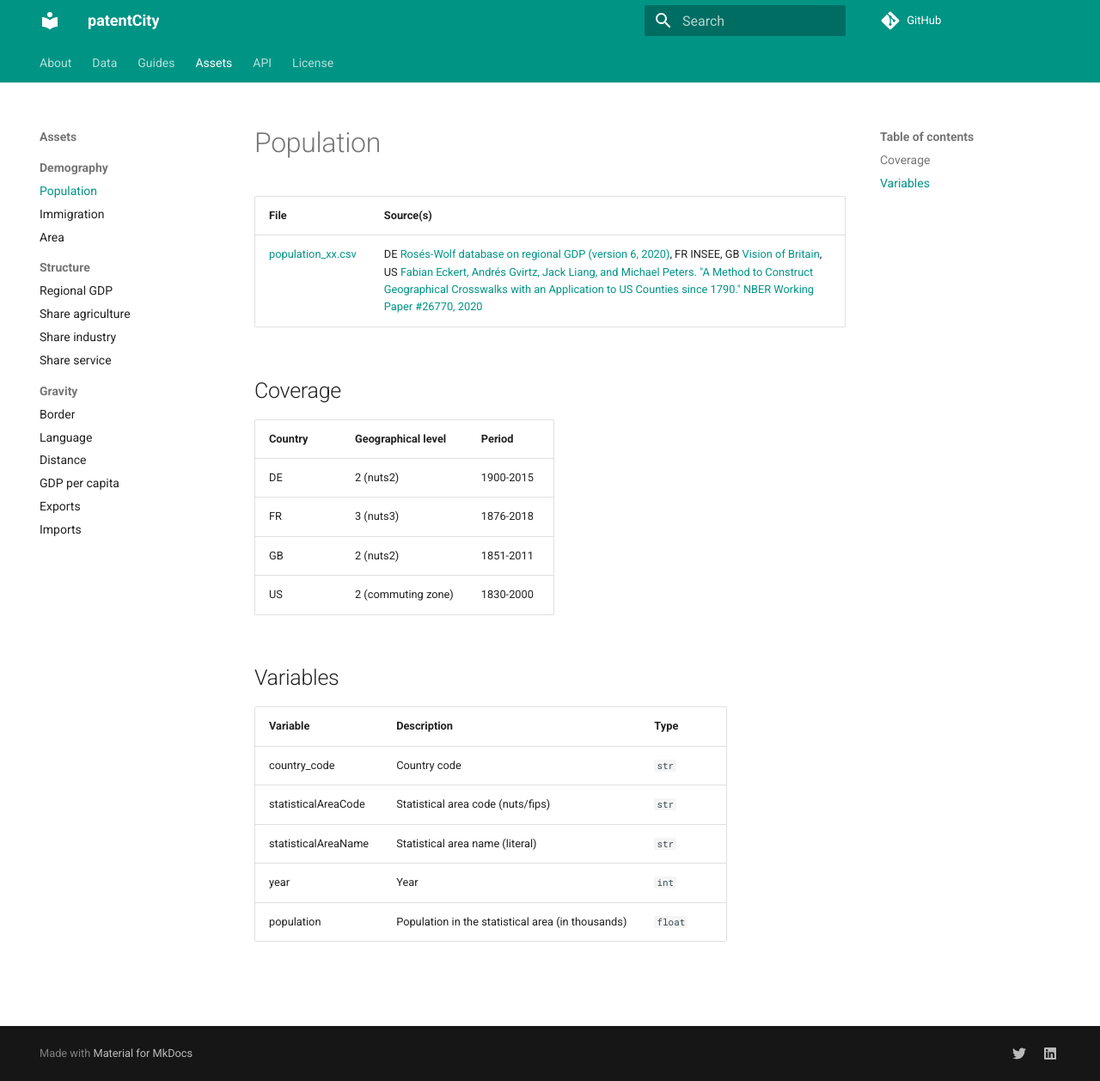
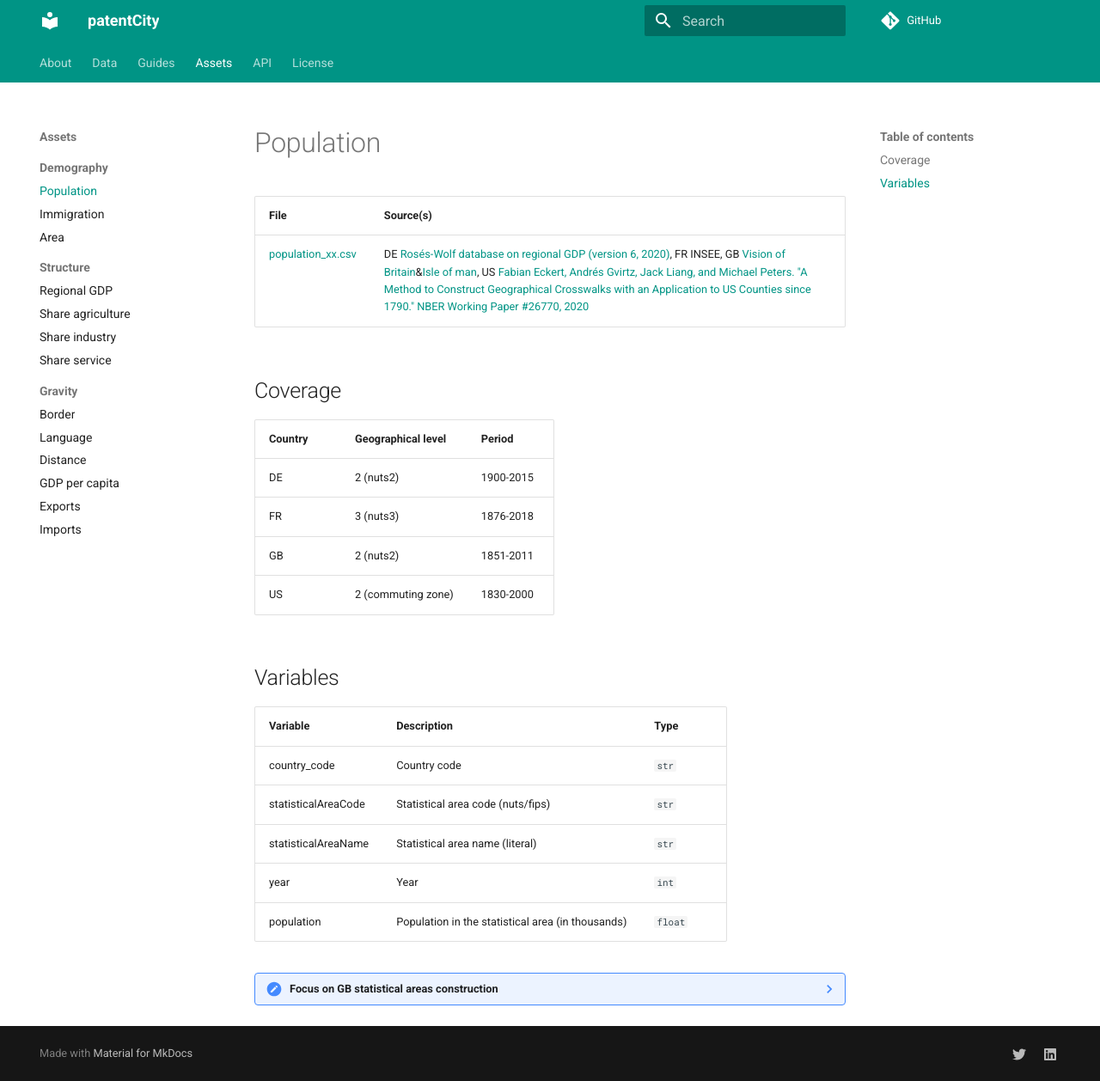
Before and after one commit to cverluise/patentcity, an MkDocs documentation site: the page built from docs/ASSETS_POPULATION.md, in a window 1280 px wide and 1258 px high. Shown: the whole window at 86% size. Built offline with MkDocs 1.6.1 and Material for MkDocs 9.7.7, drawn with Linux system fonts in a browser that asks for light colours; comment, search, counter and statistics services are not loaded; part of the change alters nothing that is shown.

Commit message:
:art: :memo: add focus section and source

```diff
--- a/docs/ASSETS_POPULATION.md
+++ b/docs/ASSETS_POPULATION.md
@@ -2,7 +2,7 @@
 
 File | Source(s)
 ---|---
-[population_xx.csv](https://github.com/cverluise/patentcity/tree/master/assets)  |DE [Rosés-Wolf database on regional GDP (version 6, 2020)](https://www.wiwi.hu-berlin.de/de/professuren/vwl/wg/roses-wolf-database-on-regional-gdp), FR INSEE, GB [Vision of Britain](https://www.visionofbritain.org.uk/), US [Fabian Eckert, Andrés Gvirtz, Jack Liang, and Michael Peters. "A Method to Construct Geographical Crosswalks with an Application to US Counties since 1790." NBER Working Paper #26770, 2020](http://fpeckert.me/eglp/)
+[population_xx.csv](https://github.com/cverluise/patentcity/tree/master/assets)  |DE [Rosés-Wolf database on regional GDP (version 6, 2020)](https://www.wiwi.hu-berlin.de/de/professuren/vwl/wg/roses-wolf-database-on-regional-gdp), FR INSEE, GB [Vision of Britain](https://www.visionofbritain.org.uk/)&[Isle of man](http://www.isle-of-man.com/manxnotebook/history/pop.htm), US [Fabian Eckert, Andrés Gvirtz, Jack Liang, and Michael Peters. "A Method to Construct Geographical Crosswalks with an Application to US Counties since 1790." NBER Working Paper #26770, 2020](http://fpeckert.me/eglp/)
 
 ## Coverage
 
@@ -22,3 +22,25 @@ statisticalAreaCode     | Statistical area code (nuts/fips) | `str`
 statisticalAreaName     | Statistical area name (literal)| `str`
 year                    | Year | `int`
 population              | Population in the statistical area (in thousands)| `float`
+
+
+??? note  "Focus on GB statistical areas construction"
+
+    Some modern counties are made of a couple of older ones. In this case, we recompose modern counties or use the old name.
+
+    statisticalAreaName | Construction
+    ---|---
+    Outer London — West and North West | Barnet + Brent + Ealing + Harrow + Hillingdon + Hounslow + Richmond upon Thames
+    Outer London — South       | Bromley + Croydon + Merton + Kingston upon Thames + Sutton
+    Outer London — East and North East | Bexley + Greenwich + Barking and Dagenham + Havering + Redbridge + Waltham Forest + Enfield
+    Inner London — East      | Hackney + Newham + Tower Hamlets + Haringey + Islington + Lewisham + Southwark + Lambeth
+    Inner London — West               | Camden + City of London + Westminster +Kensington & Chelsea + Hammersmith & Fulham + Wandsworth
+    Tweeddale    | Peebles+Selkirkshire
+    Roxburgh Ettrick and Lauderdale    | Roxburghshire + Selkirkshire + Berwickshire/4 + Midlothian/4
+    Cheshire    | Halton + Warrington + Cheshire east + Cheshire West and Chester
+    Mid Glamorgan    | Caerphilly/2 + Bridgend + Merthyr Tydfil + Rhondda; Cynon; Taff
+    South Glamorgan    | Vale of Glamorgan + Cardiff
+    Clwyd    | Flintshire + Wrexham + Denbighshire
+    Dyfed    | Carmarthenshire + Ceredigion + Pembrokeshire
+    Gwent    | Blaenau Gwent + Caerphilly/2 + Monmouthshire + Newport + Torfaen
+    Vale of Glamorgan    | Glamorganshire
```
